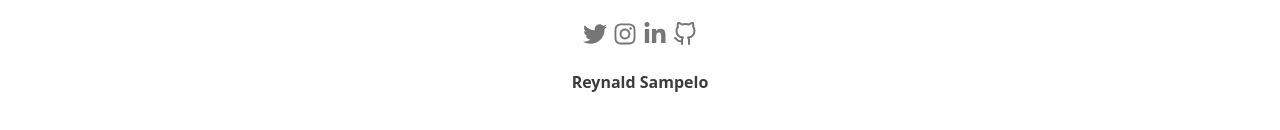
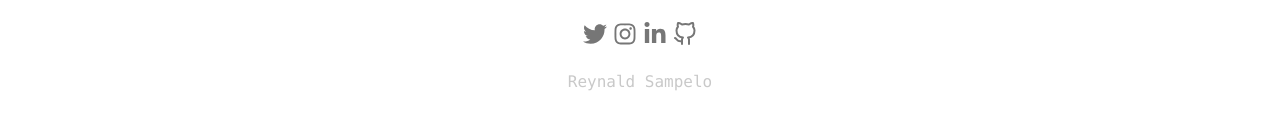
Before and after one commit to sempitrnal/portfolio, a Next.js app: page /experience in a window 1280 px wide. Shown: the part 782-912 px from the top of the page. Built offline with nearby package versions, Linux system fonts and the light colour scheme.

Commit message:
more css adjustments

```diff
--- a/components/Footer.js
+++ b/components/Footer.js
@@ -15,7 +15,7 @@ const Footer = () => {
 				<SocialLinks />
 			</div>
 
-			<p className="mb-10 mt-5 text-[#3c3c3c] font-semibold dark:text-[#c8c8c8]">
+			<p className="mb-10 mt-5 text-[#c9c9c9] font-mono dark:text-[#7a7a7a]">
 				Reynald Sampelo
 			</p>
 		</motion.div>
--- a/pages/projects.js
+++ b/pages/projects.js
@@ -35,7 +35,7 @@ export default function projects({ router, setHide }) {
 					}}
 					whileHover={{ x: 10 }}
 					transition={{ duration: 0.2 }}
-					className="flex gap-2 items-center text-[2rem] font-thin font-sans cursor-pointer"
+					className="flex gap-2 items-center dark:text-white text-[2rem] font-thin font-sans cursor-pointer"
 				>
 					Contact -{">"}
 				</motion.p>
```
